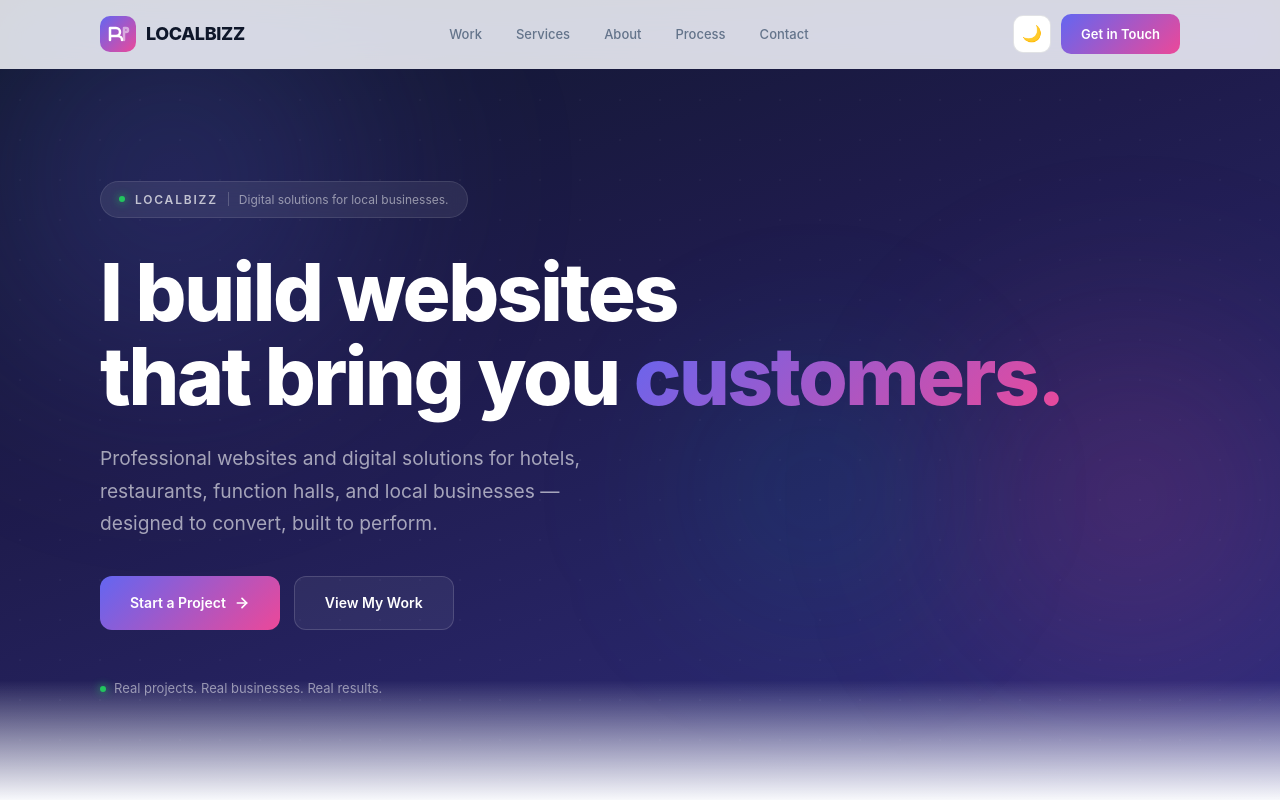
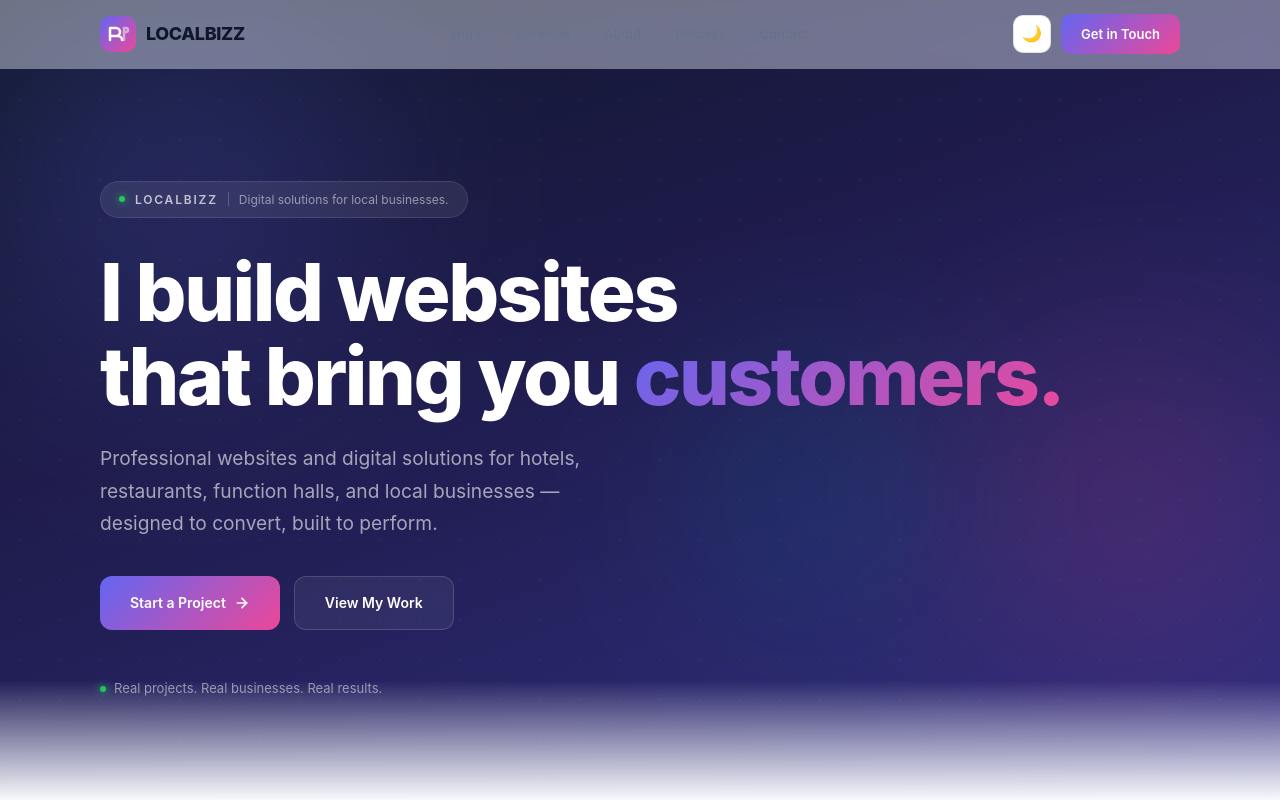
Before and after one commit to kovvurujavidh/Business_WebSite, a Next.js app: page / in a window 1280 px wide. Shown: the top 800 px of the page. Built offline with nearby package versions, Linux system fonts and the light colour scheme.

Commit message:
Add WhatsApp button, enhance header blur on scroll, smooth animations

```diff
--- a/src/app/contact/page.tsx
+++ b/src/app/contact/page.tsx
@@ -70,9 +70,23 @@
               Enquiry
             </div>
             <h1 style={{ fontSize: "clamp(1.8rem, 4vw, 2.8rem)", fontWeight: 800, letterSpacing: "-0.03em", marginBottom: 14 }}>Let&apos;s build something for your business.</h1>
-            <p style={{ fontSize: 15, color: "var(--muted)", lineHeight: 1.7 }}>
+            <p style={{ fontSize: 15, color: "var(--muted)", lineHeight: 1.7, marginBottom: 24 }}>
               Send me a message and I&apos;ll get back to you.
             </p>
+            <a
+              href="https://wa.me/917670860094?text=Hi%2C%20I%20need%20to%20connect%20with%20you."
+              target="_blank"
+              rel="noreferrer"
+              style={{
+                display: "inline-flex", alignItems: "center", gap: 10, padding: "12px 22px",
+                borderRadius: 12, background: "rgba(37,211,102,0.1)", border: "1px solid rgba(37,211,102,0.2)",
+                fontSize: 14, fontWeight: 500, color: "#25d366",
+                transition: "all 0.3s cubic-bezier(0.16, 1, 0.3, 1)",
+              }}
+            >
+              <svg width="18" height="18" viewBox="0 0 24 24" fill="currentColor"><path d="M17.472 14.382c-.297-.149-1.758-.867-2.03-.967-.273-.099-.471-.148-.67.15-.197.297-.767.966-.94 1.164-.173.199-.347.223-.644.075-.297-.15-1.255-.463-2.39-1.475-.883-.788-1.48-1.761-1.653-2.059-.173-.297-.018-.458.13-.606.134-.133.298-.347.446-.52.149-.174.198-.298.298-.497.099-.198.05-.371-.025-.52-.075-.149-.669-1.612-.916-2.207-.242-.579-.487-.5-.669-.51-.173-.008-.371-.01-.57-.01-.198 0-.52.074-.792.372-.272.297-1.04 1.016-1.04 2.479 0 1.462 1.065 2.875 1.213 3.074.149.198 2.096 3.2 5.077 4.487.709.306 1.262.489 1.694.625.712.227 1.36.195 1.871.118.571-.085 1.758-.719 2.006-1.413.248-.694.248-1.289.173-1.413-.074-.124-.272-.198-.57-.347m-5.421 7.403h-.004a9.87 9.87 0 01-5.031-1.378l-.361-.214-3.741.982.998-3.648-.235-.374a9.86 9.86 0 01-1.51-5.26c.001-5.45 4.436-9.884 9.888-9.884 2.64 0 5.122 1.03 6.988 2.898a9.825 9.825 0 012.893 6.994c-.003 5.45-4.437 9.884-9.885 9.884m8.413-18.297A11.815 11.815 0 0012.05 0C5.495 0 .16 5.335.157 11.892c0 2.096.547 4.142 1.588 5.945L.057 24l6.305-1.654a11.882 11.882 0 005.683 1.448h.005c6.554 0 11.89-5.335 11.893-11.893a11.821 11.821 0 00-3.48-8.413z"/></svg>
+              WhatsApp me
+            </a>
           </div>
 
           <div className="card-shine" style={{ background: "var(--card-bg)", border: "1px solid var(--card-border)", borderRadius: 18, padding: 32 }}>
--- a/src/app/globals.css
+++ b/src/app/globals.css
@@ -137,6 +137,17 @@
   0% { background-position: 0% 50%; }
   50% { background-position: 100% 50%; }
   100% { background-position: 0% 50%; }
+}
+
+@keyframes subtle-float {
+  0%, 100% { transform: translateY(0px) rotate(0deg); }
+  33% { transform: translateY(-6px) rotate(1deg); }
+  66% { transform: translateY(3px) rotate(-0.5deg); }
+}
+
+@keyframes fade-in-scale {
+  from { opacity: 0; transform: scale(0.96); }
+  to { opacity: 1; transform: scale(1); }
 }
 
 @keyframes marqueeScroll {
--- a/src/components/Header.tsx
+++ b/src/components/Header.tsx
@@ -27,11 +27,13 @@
     <header
       style={{
         position: "fixed", top: 0, left: 0, right: 0, zIndex: 50,
-        background: theme === "dark" ? "rgba(10,10,15,0.85)" : "rgba(248,249,252,0.85)",
-        backdropFilter: "blur(16px) saturate(180%)",
+        background: scrolled
+          ? (theme === "dark" ? "rgba(10,10,15,0.7)" : "rgba(248,249,252,0.7)")
+          : (theme === "dark" ? "rgba(10,10,15,0.4)" : "rgba(248,249,252,0.4)"),
+        backdropFilter: scrolled ? "blur(20px) saturate(180%)" : "blur(8px) saturate(120%)",
         borderBottom: scrolled ? "1px solid var(--line)" : "1px solid transparent",
-        transition: "all 0.3s ease",
-        boxShadow: scrolled ? "0 1px 20px rgba(0,0,0,0.08)" : "none",
+        transition: "background 0.4s ease, backdrop-filter 0.4s ease, border-color 0.4s ease, box-shadow 0.4s ease",
+        boxShadow: scrolled ? "0 4px 30px rgba(0,0,0,0.1)" : "none",
       }}
     >
       <div style={{ maxWidth: 1120, margin: "0 auto", padding: "0 20px", display: "flex", alignItems: "center", justifyContent: "space-between", height: 68 }}>
--- a/src/components/sections/HomeContact.tsx
+++ b/src/components/sections/HomeContact.tsx
@@ -63,9 +63,24 @@
               Contact
             </div>
             <h2 style={{ fontSize: "clamp(1.8rem, 4vw, 2.8rem)", fontWeight: 800, letterSpacing: "-0.03em", marginBottom: 12 }}>Get in Touch</h2>
-            <p style={{ fontSize: 15, color: "var(--muted)", lineHeight: 1.7, marginBottom: 36 }}>
+            <p style={{ fontSize: 15, color: "var(--muted)", lineHeight: 1.7, marginBottom: 28 }}>
               Have a project in mind? Send me a message and let&apos;s talk about your business.
             </p>
+            <a
+              href="https://wa.me/917670860094?text=Hi%2C%20I%20need%20to%20connect%20with%20you."
+              target="_blank"
+              rel="noreferrer"
+              className="hover-lift"
+              style={{
+                display: "inline-flex", alignItems: "center", gap: 10, padding: "12px 22px",
+                borderRadius: 12, background: "rgba(37,211,102,0.1)", border: "1px solid rgba(37,211,102,0.2)",
+                fontSize: 14, fontWeight: 500, color: "#25d366",
+                transition: "all 0.3s cubic-bezier(0.16, 1, 0.3, 1)",
+              }}
+            >
+              <svg width="18" height="18" viewBox="0 0 24 24" fill="currentColor"><path d="M17.472 14.382c-.297-.149-1.758-.867-2.03-.967-.273-.099-.471-.148-.67.15-.197.297-.767.966-.94 1.164-.173.199-.347.223-.644.075-.297-.15-1.255-.463-2.39-1.475-.883-.788-1.48-1.761-1.653-2.059-.173-.297-.018-.458.13-.606.134-.133.298-.347.446-.52.149-.174.198-.298.298-.497.099-.198.05-.371-.025-.52-.075-.149-.669-1.612-.916-2.207-.242-.579-.487-.5-.669-.51-.173-.008-.371-.01-.57-.01-.198 0-.52.074-.792.372-.272.297-1.04 1.016-1.04 2.479 0 1.462 1.065 2.875 1.213 3.074.149.198 2.096 3.2 5.077 4.487.709.306 1.262.489 1.694.625.712.227 1.36.195 1.871.118.571-.085 1.758-.719 2.006-1.413.248-.694.248-1.289.173-1.413-.074-.124-.272-.198-.57-.347m-5.421 7.403h-.004a9.87 9.87 0 01-5.031-1.378l-.361-.214-3.741.982.998-3.648-.235-.374a9.86 9.86 0 01-1.51-5.26c.001-5.45 4.436-9.884 9.888-9.884 2.64 0 5.122 1.03 6.988 2.898a9.825 9.825 0 012.893 6.994c-.003 5.45-4.437 9.884-9.885 9.884m8.413-18.297A11.815 11.815 0 0012.05 0C5.495 0 .16 5.335.157 11.892c0 2.096.547 4.142 1.588 5.945L.057 24l6.305-1.654a11.882 11.882 0 005.683 1.448h.005c6.554 0 11.89-5.335 11.893-11.893a11.821 11.821 0 00-3.48-8.413z"/></svg>
+              WhatsApp me
+            </a>
 
 
           </div>
--- a/src/components/sections/HomeHero.tsx
+++ b/src/components/sections/HomeHero.tsx
@@ -17,9 +17,9 @@
       }}
     >
       {/* Animated gradient orbs */}
-      <div className="orb" style={{ width: 600, height: 600, background: "radial-gradient(circle, rgba(99,102,241,0.25) 0%, transparent 70%)", top: "-15%", left: "-10%", animation: "float 8s ease-in-out infinite" }} />
-      <div className="orb" style={{ width: 500, height: 500, background: "radial-gradient(circle, rgba(236,72,153,0.2) 0%, transparent 70%)", bottom: "5%", right: "-8%", animation: "float 10s ease-in-out infinite 2s" }} />
-      <div className="orb" style={{ width: 350, height: 350, background: "radial-gradient(circle, rgba(6,182,212,0.15) 0%, transparent 70%)", top: "40%", left: "50%", animation: "float 12s ease-in-out infinite 4s" }} />
+      <div className="orb" style={{ width: 600, height: 600, background: "radial-gradient(circle, rgba(99,102,241,0.25) 0%, transparent 70%)", top: "-15%", left: "-10%", animation: "subtle-float 12s ease-in-out infinite" }} />
+      <div className="orb" style={{ width: 500, height: 500, background: "radial-gradient(circle, rgba(236,72,153,0.2) 0%, transparent 70%)", bottom: "5%", right: "-8%", animation: "subtle-float 15s ease-in-out infinite 3s" }} />
+      <div className="orb" style={{ width: 350, height: 350, background: "radial-gradient(circle, rgba(6,182,212,0.15) 0%, transparent 70%)", top: "40%", left: "50%", animation: "subtle-float 18s ease-in-out infinite 6s" }} />
 
       {/* Grid pattern overlay */}
       <div style={{ position: "absolute", inset: 0, backgroundImage: "radial-gradient(rgba(255,255,255,0.03) 1px, transparent 1px)", backgroundSize: "40px 40px", pointerEvents: "none" }} />
```
Also changed, not shown: 1 other file (tests, documents, lock files or other folders).
